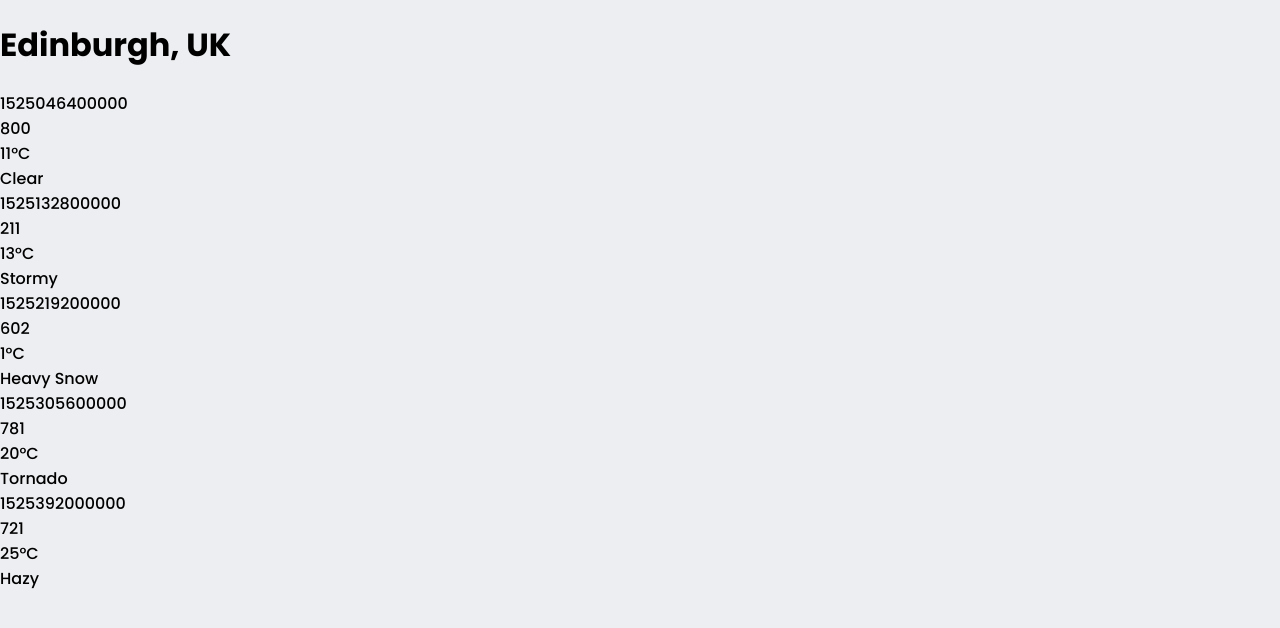
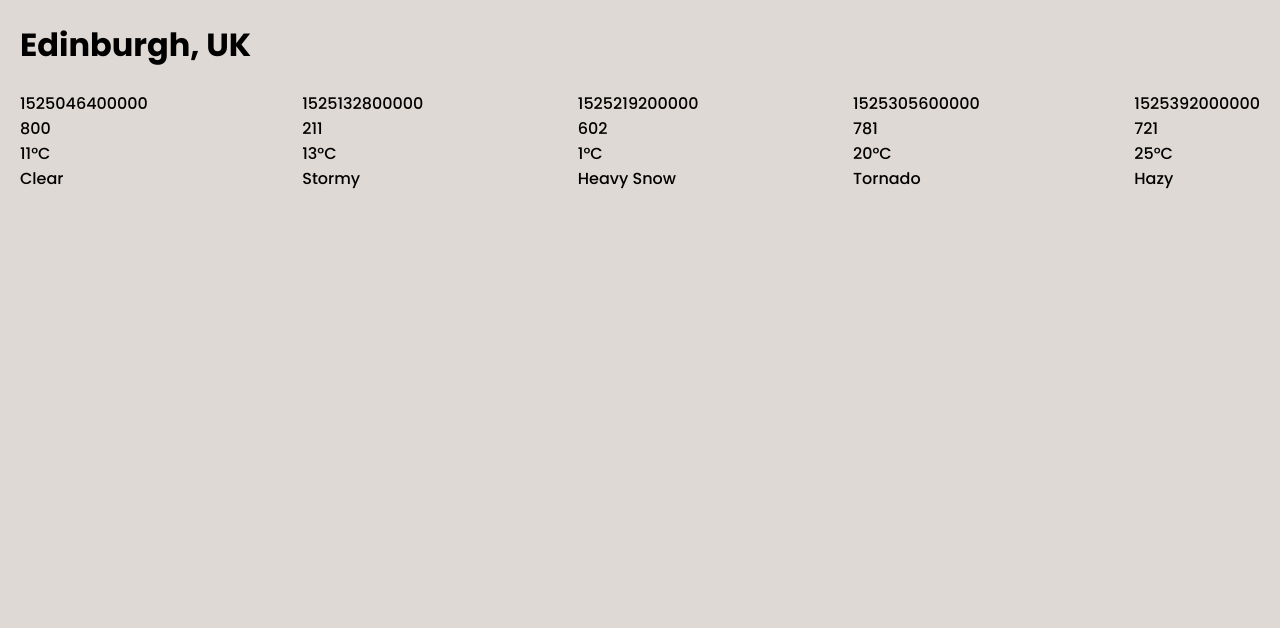
Before and after one commit to acristinasoare/weather-app, a React (Create React App) app in the folder weather-app/: page / in a window 1280 px wide. Shown: the top 628 px of the page. Built offline with nearby package versions, Linux system fonts and the light colour scheme.

Commit message:
added some css to app and forecastsummaries

```diff
--- a/weather-app/src/components/App.js
+++ b/weather-app/src/components/App.js
@@ -5,7 +5,7 @@
 function App(props) {
   const { forecasts, location } = props;
   return (
-    <div className="App">
+    <div className="weather-app">
       <LocationDetails city={location.city} country={location.country} />
       <ForecastSummaries forecasts={forecasts} />
     </div>
--- a/weather-app/src/components/ForecastSummaries.js
+++ b/weather-app/src/components/ForecastSummaries.js
@@ -1,5 +1,6 @@
 import React from "react";
 import ForecastSummary from "./ForecastSummary";
+import "../styles/ForecastSummaries.css";
 
 function ForecastSummaries({ forecasts }) {
   return (
--- a/weather-app/src/styles/App.css
+++ b/weather-app/src/styles/App.css
@@ -2,5 +2,9 @@
 
 body {
   font-family: "Poppins", sans-serif;
-  background-color: #eceef1;
+  background-color: #ded9d4;
 }
+
+.weather-app {
+  margin: 0 20px;
+}
--- /dev/null
+++ b/weather-app/src/styles/ForecastSummaries.css
@@ -0,0 +1,4 @@
+.forecast-summaries {
+  display: flex;
+  justify-content: space-between;
+}
```
